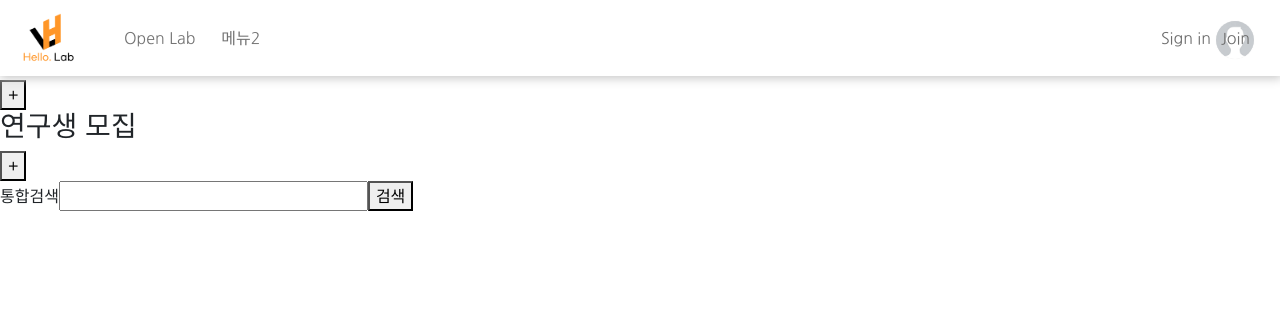
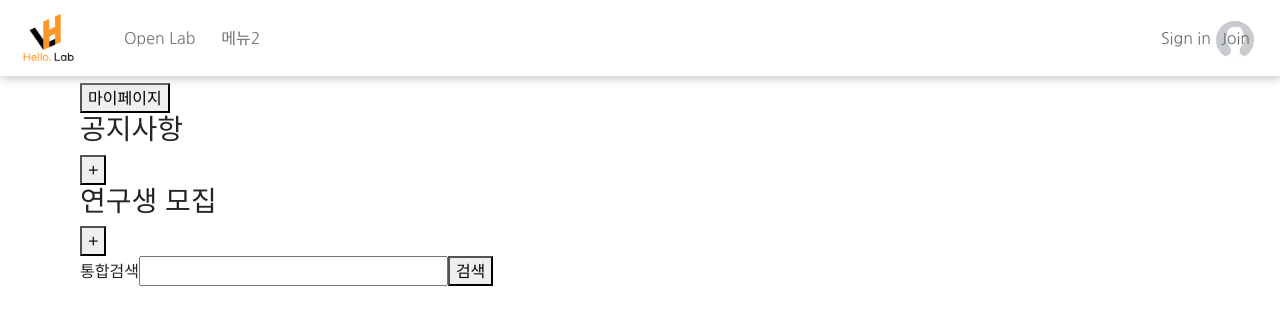
Before and after one commit to developerChans/Hello-Lab, a React (Create React App) app in the folder client/: page / in a window 1280 px wide. Shown: the top 324 px of the page. Built offline with nearby package versions, Linux system fonts and the light colour scheme.

Commit message:
fix class to id

```diff
--- a/client/src/components/views/LandingPage/LandingPage.css
+++ b/client/src/components/views/LandingPage/LandingPage.css
@@ -0,0 +1,4 @@
+#content{
+    padding-top: 75px;
+
+}
--- a/client/src/components/views/LandingPage/LandingPage.js
+++ b/client/src/components/views/LandingPage/LandingPage.js
@@ -35,15 +35,13 @@ function LandingPage(props) {
   return (
     <div className="wrap">
       <MenuBar/>
-      <div className="header">
+      <div id="content">
         <h1>
             <a href="/">
               <div className="logo"></div>
             </a>
             <span className="page"></span>
         </h1>
-        <button onClick={onLoginHandler}>로그인</button>
-        <button onClick={onRegisterHandler}>회원가입</button>
         <button onClick={onMypageHandler}>마이페이지</button>
         <div>
           <h3>공지사항</h3>
```
